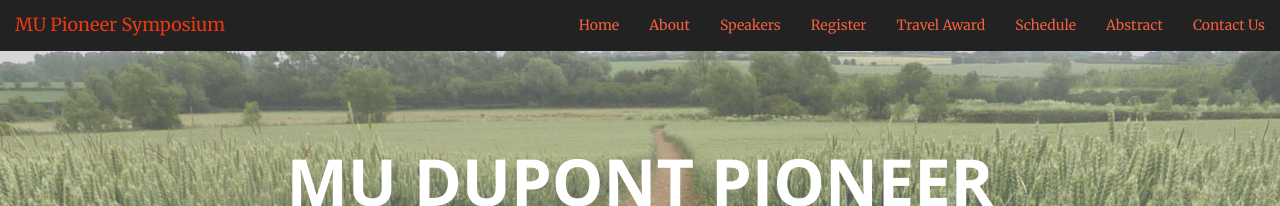
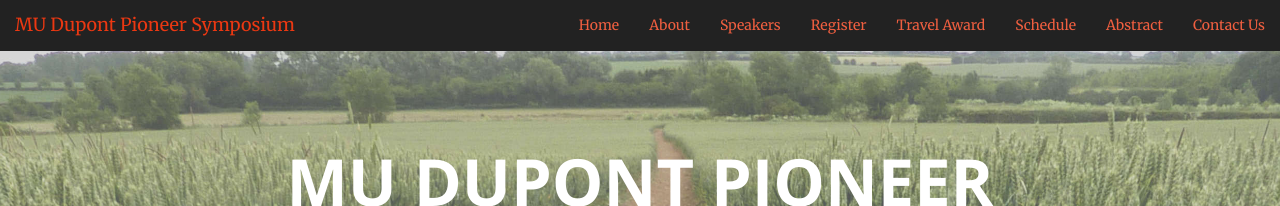
Before and after one commit to mupioneersymposium/mupioneersymposium.github.io, a Jekyll site: the page built from index.html, in a window 1280 px wide. Shown: the top 206 px of the page. Built offline with Jekyll 4.4.1, drawn with Linux system fonts in a browser that asks for light colours.

Commit message:
Update nav.html

```diff
--- a/_includes/nav.html
+++ b/_includes/nav.html
@@ -8,7 +8,7 @@
                 <span class="icon-bar"></span>
                 <span class="icon-bar"></span>
             </button>
-            <a class="navbar-brand page-scroll" href="index.html">MU Pioneer Symposium</a>
+            <a class="navbar-brand page-scroll" href="index.html">MU Dupont Pioneer Symposium</a>
         </div>
 
         <!-- Collect the nav links, forms, and other content for toggling -->
```
